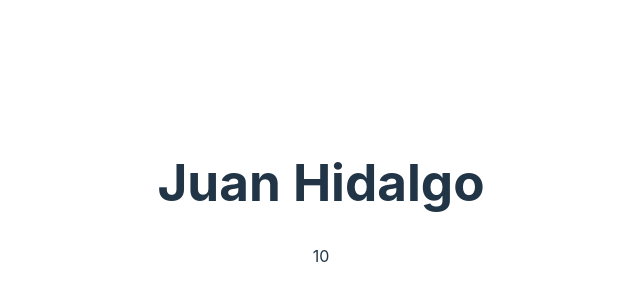
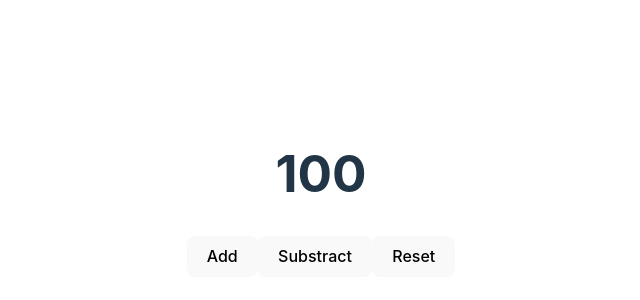
Before and after one commit to JuanHidalgoB/ChallengesWeb, a React (Vite) app in the folder firstProjectWeb/: page / in a window 1280 px wide. Shown: the part 206-506 px from the top of the page, without its empty margins (319-959 px from the left). Built offline with nearby package versions, Linux system fonts and the light colour scheme.

Commit message:
Contador Challenge2

```diff
--- /dev/null
+++ b/firstProjectWeb/src/Counter.jsx
@@ -0,0 +1,27 @@
+import { useState } from "react"
+
+const Counter  = ({value}) => {
+    const [counter,setCounter] = useState(value)
+
+    const handleAdd = () =>{
+        setCounter(counter + 1)
+    }
+    const handleSubstract = () =>{
+        setCounter(counter - 1)
+    }
+
+    const handleReset = () =>{
+        setCounter(value)
+    }
+
+    return(
+        <>
+        <h1>{counter}</h1>
+        <button onClick={() => handleAdd()}>Add</button>
+        <button onClick={() => handleSubstract()}>Substract</button>
+        <button onClick={() => handleReset()}>Reset</button>
+        </>
+    )
+}
+
+export default Counter
--- a/firstProjectWeb/src/main.jsx
+++ b/firstProjectWeb/src/main.jsx
@@ -2,10 +2,11 @@ import React from 'react'
 import ReactDOM from 'react-dom/client'
 import App from './App'
 import MyFirstApp from './MyFirstApp'
+import Counter from './Counter'
 import './index.css'
 
 ReactDOM.createRoot(document.getElementById('root')).render(
   <React.StrictMode>
-    <MyFirstApp />
+    <Counter value = {100} />
   </React.StrictMode>,
 )
```
